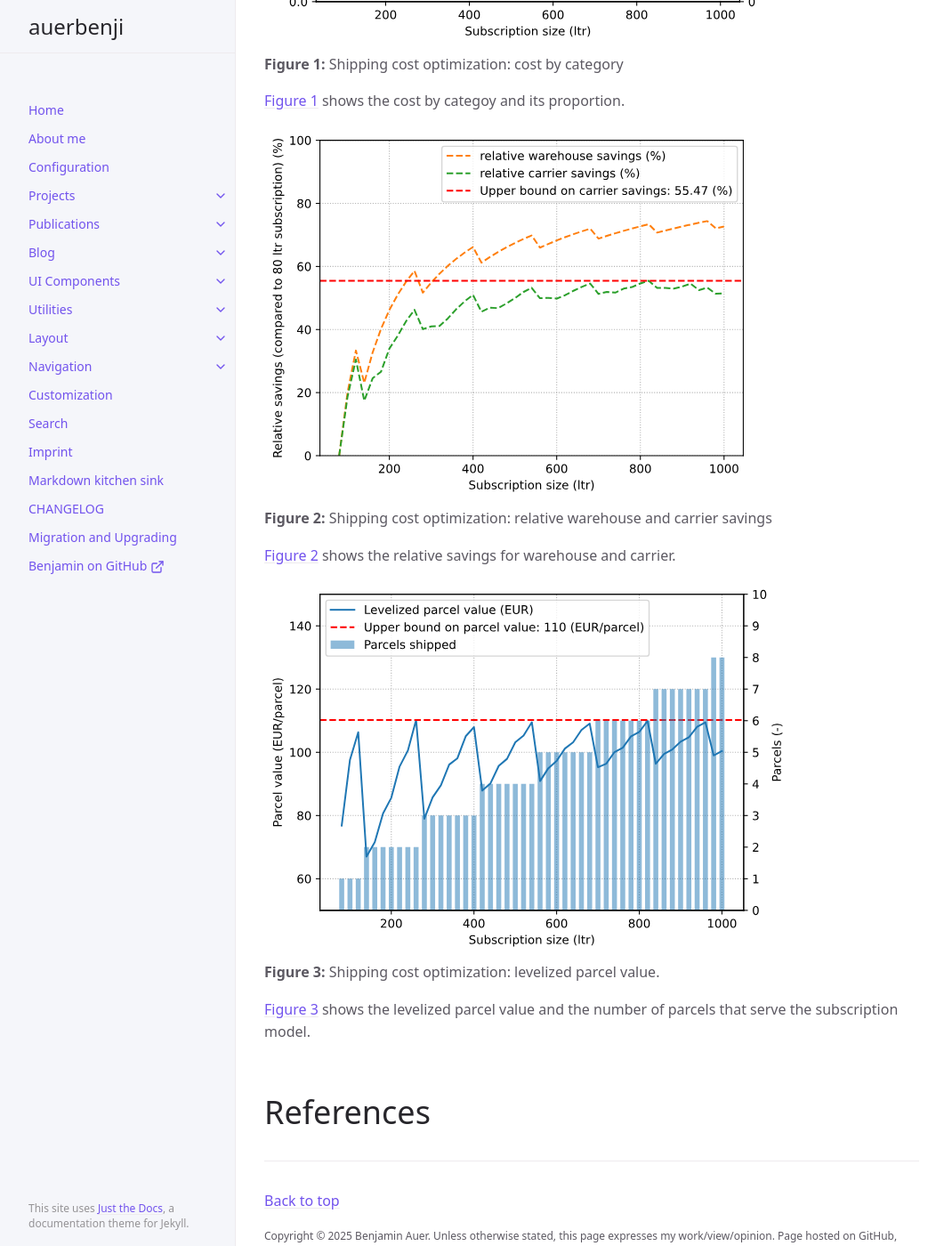
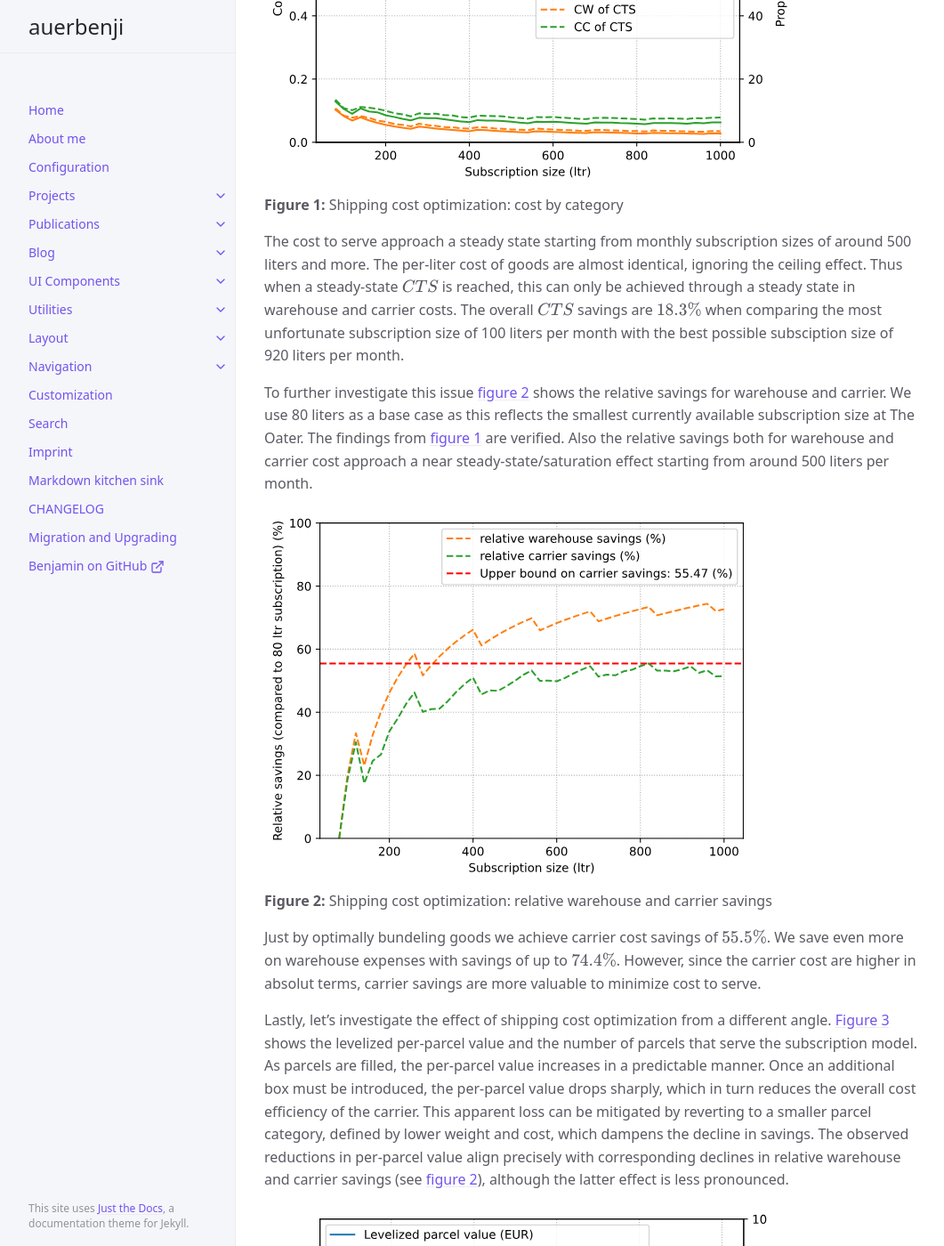
Before and after one commit to auerbenji/auerbenji.github.io, a Jekyll site: the page built from docs/projects/shipping-cost-optimization.md, in a window 1280 px wide and 1400 px high, scrolled down 9334 px. Shown: the whole window at 89% size, without its empty margins (107-1168 px from the left). Built offline with Jekyll 4.4.1, drawn with Linux system fonts in a browser that asks for light colours; cached includes are drawn as plain includes; some of the changed text lies outside the part shown.

Commit message:
finalized first draft

```diff
--- a/docs/projects/shipping-cost-optimization.md
+++ b/docs/projects/shipping-cost-optimization.md
@@ -13,7 +13,7 @@ nav_order: 3
 
 Did you ever wonder how to optimally pack parcels, serving customers with various subscription sizes of while avoiding a dangerous goods shipping penalty fee?
 No? Well, me neighter. Let's investigate how its done anyways!
-Stay with me, its worth it: We will reduce shipping cost by 40% just by intelligently exploiting the degressive cost-per-weight structure in today's CEP sector and show why shopping-cart bundling is worth it!
+Stay with me, its worth it: We will reduce shipping cost by 55% just by intelligently exploiting the degressive cost-per-weight structure in today's CEP sector and show why shopping-cart bundling is worth it!
 We will then end on a generalizing note, rediscovering the knapsack problem along the way.
 {: .fs-6 .fw-300 }
 
@@ -52,7 +52,7 @@ Companies, on the other hand, have a customer base, a range of recurring core pr
 This allows them to take advantage of transportation companies' pricing policies to arrive at the best price possible.
 In this work, we show how weight classes, dangerous goods penalties, and order bundling across multiple packages can be used to generate the most cost-effective shipping option.
 We then compare a standardized shopping cart with an optimized shopping cart:
-The results indicate a reduction of transportation costs by 40%.
+The results indicate a reduction of transportation costs by 55%.
 We then compare the variable cost proportion attributed to transportation with industry standards.
 
 ## CEP sector - weight and girth length
@@ -183,12 +183,16 @@ We lastly define a penalty vector $$\Phi \in [N_L]$$ holding zeros for each parc
 Warehouse cost assume that each subscription triggers only one monthly "warehouse run", even if the total shopping cart is then packed in more than one parcel.
 For ease of understanding we separate the warehouse cost $$c_{\text{warehouse}}$$:
 
-- $$ c_{\text{warehouse}} = c_{3PL}+c_{\text{parcel}} $$
-- $$ c_{\text{3PL}} = c_A + c_P \cdot N_S $$
-- $$ c_{\text{parcel}} = c_p \cdot \sum^P \sum^C C_{c,p} $$
+$$
+\begin{align}
+c_{\text{warehouse}} &= c_{\text{pick}}+c_{\text{parcel}} \\
+c_{\text{pick}} &= c_A + c_P \cdot N_S \\
+c_{\text{parcel}} &= c_p \cdot \sum^P \sum^C C_{c,p}
+\end{align}
+$$
 
 where $$c_A$$ is the per-subscription order administration fee and $$c_P$$ is the per-pick fee. Both fees are known and warehouse provider dependent.
-$$c_p$$ is a warehouse provider dependent cost associated with carton, filling and freight farwarding of each parcel and is thus multiplied with the number of parcels that servce the monthly subscription.
+$$c_{\text{parcel}}$$ is a warehouse provider dependent cost associated with carton, filling and freight farwarding of each parcel and is thus multiplied with the number of parcels that servce the monthly subscription.
 To conveniently grasp the number of parcels we rely on $$C$$.
 
 ## Cost function
@@ -246,29 +250,61 @@ Consequently we will not investigate runtime improvement through problem reformu
 
 # Results and discussion
 
+[Figure 1](#fig-cost-by-cat) shows the cost by categoy their share of the total cost to serve.
+The horizontal axis of the figure represents the monthly subscription size
+The cost to serve $$CTS$$, warehouse cost $$CW$$ and carrier cost $$CC$$ are represented by solid lines and represented on the left y-axis.
+The proportions of the cost of goods $$\frac{CG}{CTS}$$, warehouse cost $$\frac{CW}{CTS}$$ and carrier cost $$\frac{CC}{CTS}$$ are represented by dashed lines and represented on the right y-axis.
+
 <figure id="fig-cost-by-cat">
-  <img src="/assets/images/cost-of-species.svg" alt="Cost by category">
+  <img src="/assets/images/cost-of-species.svg" alt="">
   <figcaption><strong>Figure 1:</strong> Shipping cost optimization: cost by category</figcaption>
 </figure>
 
-[Figure 1](#fig-cost-by-cat) shows the cost by categoy and its proportion.
+The cost to serve approach a steady state starting from monthly subscription sizes of around 500 liters and more.
+The per-liter cost of goods are almost identical, ignoring the ceiling effect.
+Thus when a steady-state $$CTS$$ is reached, this can only be achieved through a steady state in warehouse and carrier costs.
+The overall $$CTS$$ savings are $$18.3\%$$ when comparing the most unfortunate subscription size of 100 liters per month with the best possible subsciption size of 920 liters per month.
 
-
+To further investigate this issue [figure 2](#fig-cost-by-cat) shows the relative savings for warehouse and carrier.
+We use 80 liters as a base case as this reflects the smallest currently available subscription size at The Oater.
+The findings from [figure 1](#fig-cost-by-cat) are verified.
+Also the relative savings both for warehouse and carrier cost approach a near steady-state/saturation effect starting from around 500 liters per month.
 
 <figure id="fig-relative-savings">
   <img src="/assets/images/relative-savings.svg" alt="Relative warehouse and carrier savings">
   <figcaption><strong>Figure 2:</strong> Shipping cost optimization: relative warehouse and carrier savings</figcaption>
 </figure>
 
-[Figure 2](#fig-cost-by-cat) shows the relative savings for warehouse and carrier.
+Just by optimally bundeling goods we achieve carrier cost savings of $$55.5\%$$.
+We save even more on warehouse expenses with savings of up to $$74.4\%$$.
+However, since the carrier cost are higher in absolut terms, carrier savings are more valuable to minimize cost to serve.
 
-
+Lastly, let's investigate the effect of shipping cost optimization from a different angle.
+[Figure 3](#fig-parcel-value) shows the levelized per-parcel value and the number of parcels that serve the subscription model.
+As parcels are filled, the per-parcel value increases in a predictable manner. Once an additional box must be introduced, the per-parcel value drops sharply, which in turn reduces the overall cost efficiency of the carrier.
+This apparent loss can be mitigated by reverting to a smaller parcel category, defined by lower weight and cost, which dampens the decline in savings.
+The observed reductions in per-parcel value align precisely with corresponding declines in relative warehouse and carrier savings (see [figure 2](#fig-cost-by-cat)), although the latter effect is less pronounced.
 
 <figure id="fig-cost-by-cat">
   <img src="/assets/images/parcel-value.svg" alt="Levelized parcel value">
   <figcaption><strong>Figure 3:</strong> Shipping cost optimization: levelized parcel value.</figcaption>
 </figure>
 
-[Figure 3](#fig-parcel-value) shows the levelized parcel value and the number of parcels that serve the subscription model.
+## Conclusion
+A harsh negative effect of the dangerous goods surcharge is not apparent.
+Looking at $$\Phi$$, we observe that dangerous goods are only divided into two packages for subscription sizes of 940 liters or more.
+This only happens because dangerous goods required to serve subscription sizes of 940 liters and more exceed the weight limit for a single parcel.
+Bundling all cleaning detergent bottles into a single parcel indicates that the weight of a cleaning detergent bottle does not offer sufficient flexibility to achieve savings per weight through the clever filling of a package, despite the dangerous goods surcharge.
+This may be due to the fact that a cleaning detergent bottle weighs about twice as much as dry mix, whose quantity surpasses the cleaning detergent's quantify ($$N_T \approx 10 \cdot N_R$$, $$ w_T \approx 0.5 \cdot w_R$$).
+Before the cleaning detergent is used to fill up free weight, two dry mixes are utilized.
+
+In summary: optimal packing of the parcels reduces the $$CTS$$ by up to $$20\%$$ with savings in carrier costs of up to $$55\%$$.
+No particular pressure on efficiency due to the dangerous goods penalty is be confirmed.
+Note that the optimal solution is indeed identical to the simple heuristic “all cleaners in a single package.”
+Efficiency losses arise almost exclusively from adding another parcel to serve the subscription, which reduces the parcel value.
+These efficiency losses are then damped through downsizing to smaller parcel sizes, yet are still passed on to the carrier costs.
+Finally, the losses in savings effect the total costs even more dampened due to the low share of carrier costs in the $$CTS$$.
+Nevertheless, The Oater achieves significant savings through optimized shipping.
+Note that the savings in $$20\%$$ directly increase the margin. Note that on-premise oat-drink is mostly a low-margin FMCG where every decrease in $$CTS$$ with higher overall volume proves more effective than an increase in price per liter for the customer.
 
 # References
```
Also changed, not shown: other parts of docs/projects/shipping-cost-optimization.md (+1 -1 lines), 2 other files.
